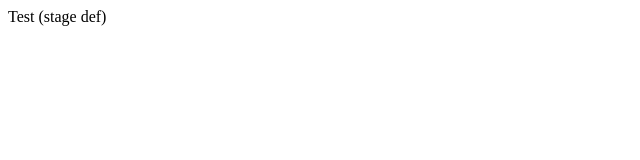
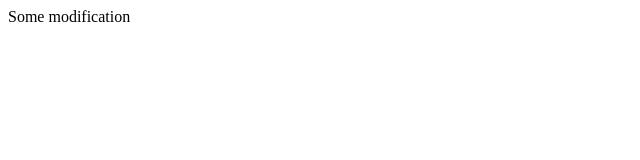
Before and after one commit to PatBloom/test, a plain HTML site: page index.html in a window 1280 px wide. Shown: the full height of the page, 0-640 px from the left. Drawn offline with Linux system fonts and the light colour scheme.

Commit message:
Tekst modification

```diff
--- a/index.html
+++ b/index.html
@@ -6,6 +6,6 @@
 </head>
 
 <body>
-    Test (stage def)
+    Some modification
 </body>
 </html>
```
